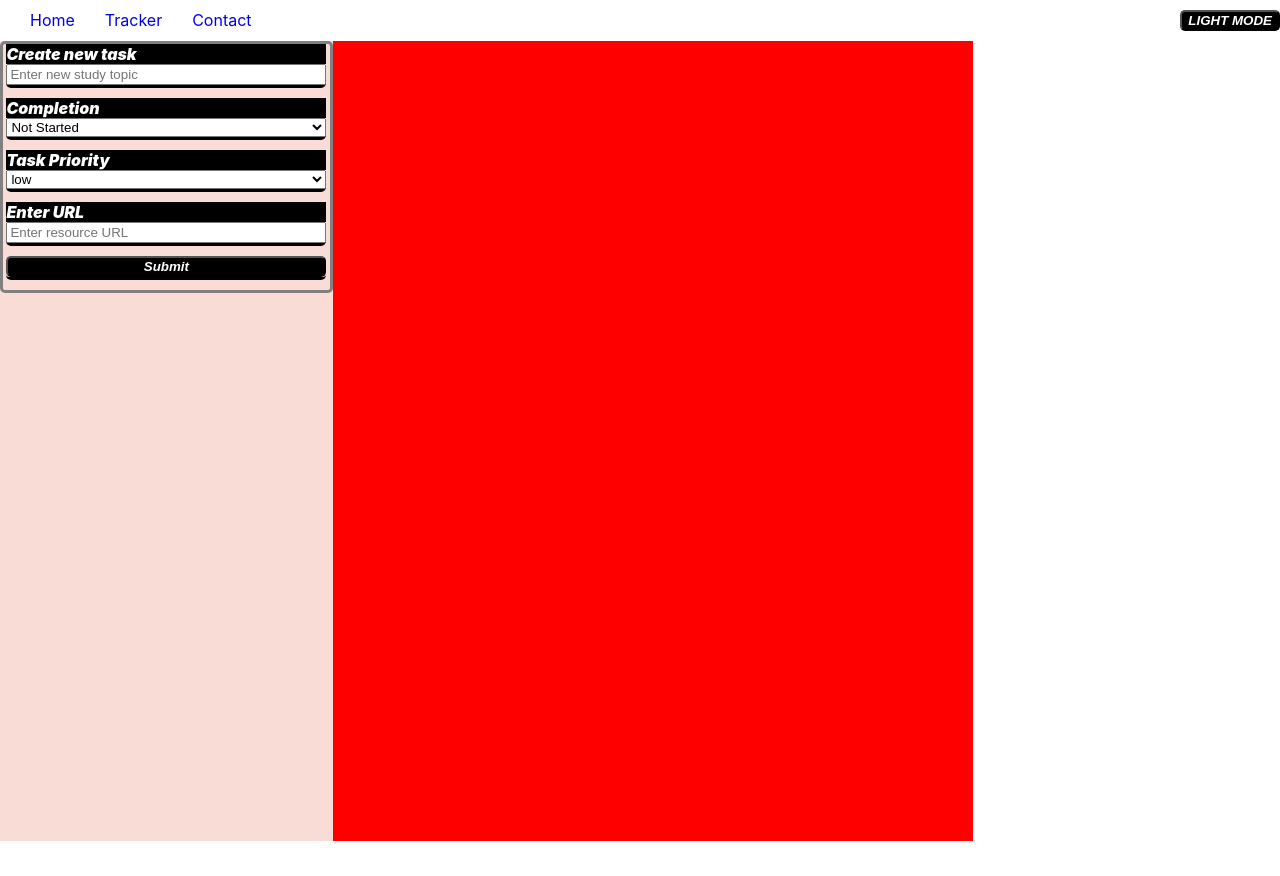
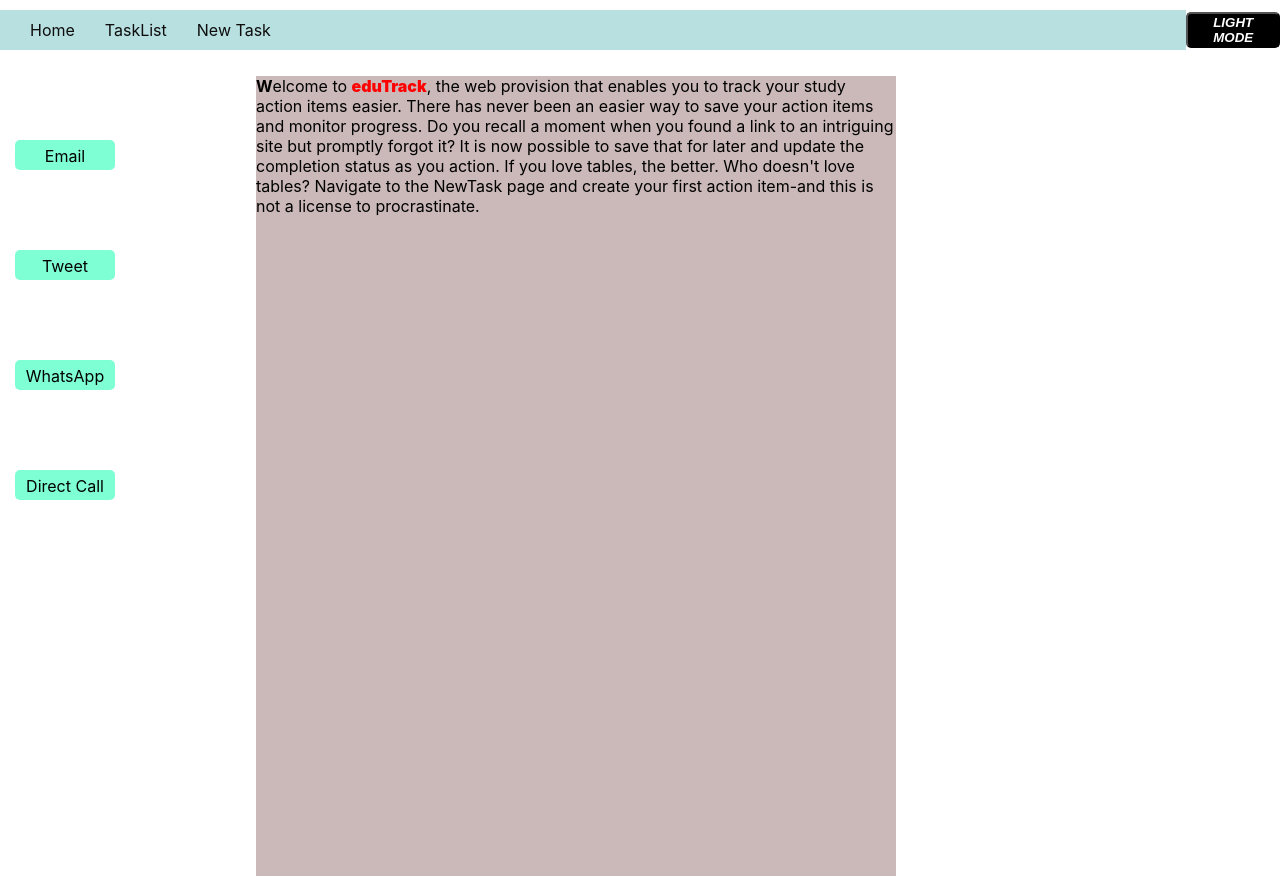
Before and after one commit to Bernardngari/edutrack-frontend, a React (Create React App) app: page / in a window 1280 px wide. Before the commit the page ends 841 px from the top, so only its background shows below. Built offline with nearby package versions, Linux system fonts and the light colour scheme.

Commit message:
Create the landing page content

```diff
--- a/src/App.js
+++ b/src/App.js
@@ -3,7 +3,8 @@ import {Routes, Route} from "react-router-dom";
 import Container from "./components/Container";
 import Navbar from "./components/Navbar";
 import Home from "./components/Home";
-import Tracker from "./components/Tracker";
+import TaskList from "./components/TaskList";
+import NewTask from "./components/NewTask";
 function App() {
   const[dark, setDark] = useState(false);
   function handleDarkToggle(){
@@ -19,8 +20,8 @@ function App() {
       </Container>
       <Routes>
         <Route path="/" element={<Home />} />
-        <Route path="/tracker" element={<Tracker />} />
-        {/*<Route path="/" element={<Contact/>} />*/}
+        <Route path="/tasklist" element={<TaskList />} />
+        <Route path="/newtask" element={<NewTask />} />
       </Routes>
     </div>
   );
--- a/src/components/Home.js
+++ b/src/components/Home.js
@@ -1,20 +1,22 @@
 import React from "react";
 import Container from "./Container";
-import Form from "./Form";
-import LandingPage from "./landingpagetexts";
+//import Form from "./NewTask";
+import LandingPage from "./Landingpagetexts";
 
 function Home(){
 	return(
 		<Container>
 			<div  className="wrap-home">
-				<div className="side-bar">
-						<Form />
-				</div>
+					<div className="side-bar">
+							<Container><div className="contact-button">Email</div></Container>
+							<Container><div className="contact-button">Tweet</div></Container>
+							<Container><div className="contact-button">WhatsApp</div></Container>
+							<Container><div className="contact-button">Direct Call</div></Container>
+					</div>
 						<div className="main-home-content">
 							<LandingPage />
 						</div>
 			</div>
-
 		</Container>
 	)
 }
--- /dev/null
+++ b/src/components/Landingpagetexts.js
@@ -0,0 +1,20 @@
+import Container from "./Container"
+function LandingPage(){
+	return(
+		<Container>
+			<div className="landing">
+					<p><b>W</b>elcome to <span>eduTrack</span>, the web provision that enables you to  track 	your study action items easier.
+									There has never been an easier way to save your action items and monitor progress.
+										Do you recall a moment when you found a link to an intriguing site but promptly forgot it?
+										It is now possible to save that for later and update the completion status as you action.
+										If you love tables, the better. Who doesn't love tables?
+										Navigate to the NewTask page and create your first action item-and this is not a license to procrastinate.
+						</p>
+
+			</div>
+		</Container>
+
+	)
+}
+
+export default LandingPage;
--- a/src/components/Navbar.js
+++ b/src/components/Navbar.js
@@ -4,8 +4,8 @@ function Navbar(){
 	return(
 		<nav>
 				<NavLink to="/">Home</NavLink>
-				<NavLink to="/tracker">Tracker</NavLink>
-				<NavLink to="/contact">Contact</NavLink>
+				<NavLink to="/tasklist">TaskList</NavLink>
+				<NavLink to="/newtask">New Task</NavLink>
 		</nav>
 	)
 }
--- a/src/components/Form.js
+++ b/src/components/NewTask.js
@@ -1,5 +1,8 @@
-function Form(){
-							return <form>
+import Container from "./Container";
+function NewTask(){
+							return <Container>
+								<div className="newtask-form">
+									<form>
 								<div className="form">
 										<label htmlFor="task">Create new task</label>
 										<input type="text" placeholder="Enter new study topic" required/>
@@ -24,10 +27,13 @@ function Form(){
 									<input type="url" placeholder="Enter resource URL" required/>
 								</div>
 								<div className="form">
-									<button type="submit">Submit</button>
+									<button type="submit" className="submit">Submit</button>
 								</div>
 							</form>
+								</div>
+							</Container>
+
 
 }
 
-export default Form;
+export default NewTask;
--- a/src/components/Table.js
+++ b/src/components/Table.js
@@ -11,7 +11,7 @@ function Table({action}){
 							<td>{item.topic}</td>
 							<td>{item.completion}</td>
 							<td>{item.priority}</td>
-							<td>{item.url}</td>
+							<td><a target="_blank "href={item.url}>{item.url}</a></td>
 							<td><button>Update</button></td>
 							<td><button>Delete</button></td>
 				</tr>
--- a/src/components/Tracker.js
+++ b/src/components/TaskList.js
@@ -2,7 +2,7 @@ import React, {useState, useEffect} from "react";
 import Container from "./Container";
 import Table from "./Table";
 
-function Tracker(){
+function TaskList(){
 	const[action, setAction] = useState([]);
 	useEffect(() => {
 		fetch("https://edutrackapi.herokuapp.com/actionItem")
@@ -14,6 +14,7 @@ function Tracker(){
 	return(
 		<Container>
 			<div className="table">
+				<h1>ACTION ITEMS</h1>
 				<Table action={action}/>
 			</div>
 		</Container>
@@ -21,4 +22,4 @@ function Tracker(){
 	)
 }
 
-export default Tracker;
+export default TaskList;
--- a/src/components/landingpagetexts.js
+++ /dev/null
@@ -1,13 +0,0 @@
-import Container from "./Container"
-function LandingPage(){
-	return(
-		<Container>
-			<div className="landing">
-
-			</div>
-		</Container>
-
-	)
-}
-
-export default LandingPage;
--- a/src/index.css
+++ b/src/index.css
@@ -16,38 +16,52 @@ code {
   box-sizing: border-box;
 }
 nav{
-  width: 70%;
+  width: 100%;
+  background-color:rgb(185, 224, 224);
+  height: 40px;
+  padding-top: 10px;
 }
 
  nav a{
   margin-left: 30px;
   text-decoration: none;
+  color: rgb(14, 13, 13);
 }
 
-nav a:hover{
+nav a:hover,
+.contact-button:hover
+{
   padding:5px;
   background-color: antiquewhite;
   border-radius: 5px;
 }
-nav:active{
-  color:red;
+nav a:active{
+  background-color:red;
 }
 
 .nav-button-container{
   display: flex;
   justify-content: space-between;
+  align-items: center;
   margin-top: 10px;
 }
 
 form{
   border: solid grey;
   border-radius: 5px;
-  width: 26vw;
+  width: 60vw;
+}
+
+.newtask-form{
+  display: flex;
+  justify-content: center;
+  margin-top: 50px;
+  text-align: center;
 }
  .form{
   display: flex;
   flex-direction: column;
-  width:25vw;
+  width:59vw;
   border-bottom: solid black;
   border-radius: 5px;
   margin: auto;
@@ -59,7 +73,10 @@ label,button{
   color: white;
   background-color: black;
 }
-
+button.submit{
+  width: 25%;
+  margin: auto;
+}
 button{
   border-radius: 5px;
 }
@@ -71,15 +88,9 @@ button:hover{
 }
 
 .side-bar{
-  background-color: rgb(250, 220, 215);
   height: 100vh;
+  width: 20vw;
 }
-
-.main-home-content{
-  height: 100vh;
-  width: 75vw;
-}
-
 .wrap-home{
   display: flex;
   margin-top: 10px;
@@ -100,11 +111,33 @@ th{
 .landing{
   width: 50vw;
   height: 100vh;
-  background-color: red;
+  background-color: rgb(203, 185, 185);
 }
 
 .table{
 display: flex;
-justify-content: center;
+flex-direction: column;
+align-items: center;
 margin-top: 50px;
 }
+
+.App{
+  overflow: scroll;
+}
+
+.contact-button{
+  width: 100px;
+  height: 30px;
+  background-color: aquamarine;
+  border:none;
+  border-radius: 5px;
+  margin-top: 80px;
+  text-align: center;
+  padding-top: 6px;
+  margin-left: 15px;
+}
+
+span{
+  color: red;
+  font-weight: 900;
+}
```
